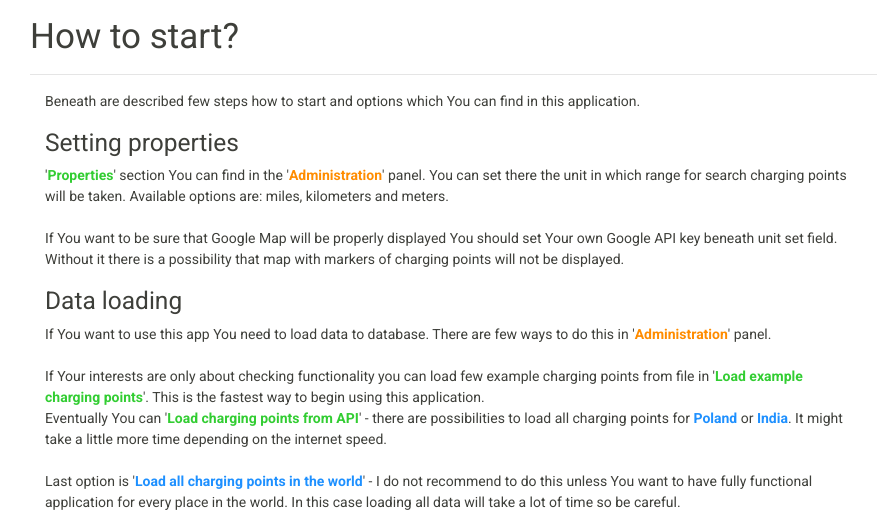
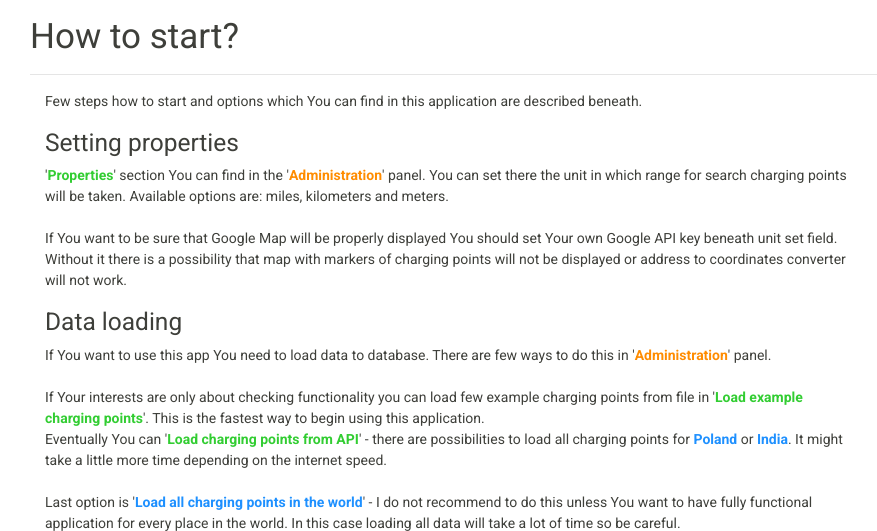
Before and after one commit to JWatus/Charge-Your-Vehicle, a Spring Boot app: page /how-to-start in a window 1280 px wide. Shown: the part 54-585 px from the top of the page, without its empty margins (55-932 px from the left). Run offline with Spring Boot 4, Linux system fonts and the light colour scheme; some libraries are stand-ins or nearby versions.

Commit message:
HowToStart page modified

```diff
--- a/src/main/resources/templates/body-templates/how-to-start.html
+++ b/src/main/resources/templates/body-templates/how-to-start.html
@@ -17,7 +17,7 @@
     <h1>How to start?</h1>
     <hr/>
     <div class="col-9">
-        <p>Beneath are described few steps how to start and options which You can find in this application.</p>
+        <p>Few steps how to start and options which You can find in this application are described beneath.</p>
 
         <h3>Setting properties</h3>
         <p>
@@ -28,7 +28,7 @@
             <br><br>
             If You want to be sure that Google Map will be properly displayed You should set Your own Google API key
             beneath unit set field. Without it there is a possibility that map with markers of charging points will not
-            be displayed.
+            be displayed or address to coordinates converter will not work.
             <br>
         </p>
 
```
Also changed, not shown: README.md.
